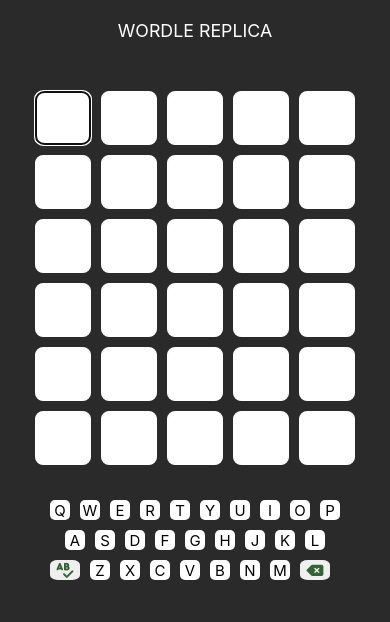
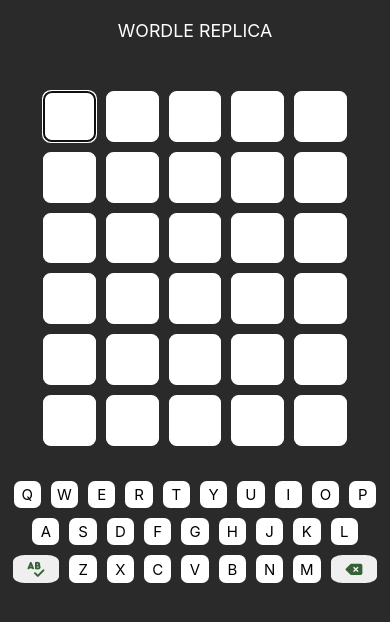
Before and after one commit to chennrachel/wordle-replica, a React (Create React App) app: page / in a window 390 px wide. Shown: the top 622 px of the page. Built offline with nearby package versions, Linux system fonts and the light colour scheme; no server answers.

Commit message:
resize and stop keyboard pop up for mobile

```diff
--- a/src/components/Box/Box.jsx
+++ b/src/components/Box/Box.jsx
@@ -55,7 +55,7 @@
                 onKeyDown={keyDownHandler}
                 id={id}
                 name={`Box`}
-                blurInputOnSelect={true}
+                isSearchable={false}
             />
         </>
     );
--- a/src/components/Box/Box.module.scss
+++ b/src/components/Box/Box.module.scss
@@ -8,7 +8,7 @@
     pointer-events: none;
     border-radius: 15%;
     @media only screen and (max-width: 700px) {
-        width: 50px;
-        height: 50px;
+        width: 12vw;
+        height: 12vw;
     }
 }
--- a/src/components/Button/Button.module.scss
+++ b/src/components/Button/Button.module.scss
@@ -8,8 +8,8 @@
     color: #366036;
     cursor: pointer;
     @media only screen and (max-width: 700px) {
-        width: 30px;
-        height: 20px;
+        width: 12vw;
+        height: 7vw;
         font-size: 15px;
     }
 }
--- a/src/components/Key/Key.module.scss
+++ b/src/components/Key/Key.module.scss
@@ -10,8 +10,8 @@
     margin: 5px;
     cursor: pointer;
     @media only screen and (max-width: 700px) {
-        width: 20px;
-        height: 20px;
+        width: 7vw;
+        height: 7vw;
         & p {
             font-size: 15px;
         }
```
Also changed, not shown: 2 other files (tests, documents, lock files or other folders).
